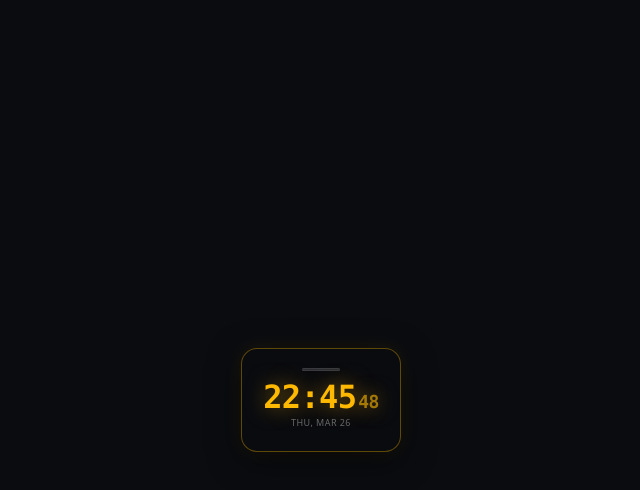
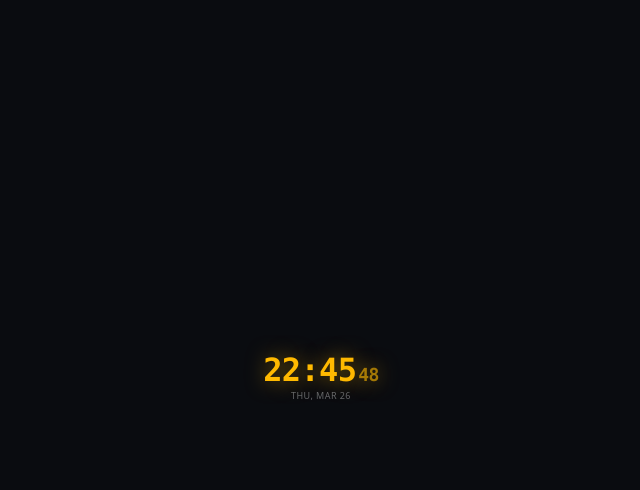
Before and after one commit to Virusilvester/PoHtimer, a React (Vite) app: page / in a window 1280 px wide. Both pictures are taken after a click on the button "Minimize to desktop overlay". Shown: the top 490 px of the page, without its empty margins (319-959 px from the left). Built offline with nearby package versions, Linux system fonts and the light colour scheme.

Commit message:
added multiple selectable digital + analog watch styles

```diff
--- a/src/components/DesktopOverlay.tsx
+++ b/src/components/DesktopOverlay.tsx
@@ -4,7 +4,7 @@ import { TauriCommands } from '../tauricommands';
 
 const DigitalOverlay: React.FC<{ size: number }> = ({ size }) => {
   const [now, setNow] = useState(new Date());
-  const { timers, setMinimized, setClockMode } = useStore();
+  const { timers, setMinimized, setClockMode, settings } = useStore();
   const [showMenu, setShowMenu] = useState(false);
 
   const handleDragStart = (e: React.MouseEvent) => {
@@ -21,27 +21,52 @@ const DigitalOverlay: React.FC<{ size: number }> = ({ size }) => {
 
   const activeTimer = timers.find(t => t.status === 'running');
   const scale = size / 160;
+  const style = settings.digitalWatchStyle;
+  const containerStyle =
+    style === 'minimal'
+      ? {
+          background: 'transparent',
+          border: 'none',
+          boxShadow: 'none',
+          padding: 6 * scale,
+        }
+      : style === 'panel'
+        ? {
+            background: 'rgba(14,18,26,0.9)',
+            border: '1px solid rgba(255,255,255,0.08)',
+            boxShadow: '0 10px 30px rgba(0,0,0,0.65)',
+            padding: 12 * scale,
+          }
+        : {
+            background: 'rgba(10,12,16,0.85)',
+            border: '1px solid var(--border-accent)',
+            boxShadow:
+              '0 8px 32px rgba(0,0,0,0.6), 0 0 20px var(--accent-shadow)',
+            padding: 14 * scale,
+          };
 
   return (
     <div
       data-tauri-drag-region
       style={{
         position: 'relative',
-        width: size, height: activeTimer ? size * 1.1 : size * 0.65,
-        background: 'rgba(10,12,16,0.85)',
-        backdropFilter: 'blur(12px)',
-        border: '1px solid var(--border-accent)',
+        width: size,
+        height: activeTimer ? size * 1.1 : size * 0.65,
+        background: containerStyle.background,
+        backdropFilter: style === 'minimal' ? 'none' : 'blur(12px)',
+        border: containerStyle.border,
         borderRadius: 16 * scale,
-        padding: 14 * scale,
+        padding: containerStyle.padding,
         cursor: 'grab',
         userSelect: 'none',
-        boxShadow: '0 8px 32px rgba(0,0,0,0.6), 0 0 20px var(--accent-shadow)',
+        boxShadow: containerStyle.boxShadow,
         transition: 'height 0.3s ease',
       }}
       onMouseDown={handleDragStart}
       onDoubleClick={() => setMinimized(false)}
       onContextMenu={e => { e.preventDefault(); setShowMenu(!showMenu); }}
     >
+      {style !== 'minimal' && (
         <div
           data-tauri-drag-region
           style={{
@@ -53,14 +78,17 @@ const DigitalOverlay: React.FC<{ size: number }> = ({ size }) => {
             cursor: 'grab',
           }}
         >
-        <div style={{
+          <div
+            style={{
               width: 38 * scale,
               height: 3 * scale,
               borderRadius: 999,
               background: 'rgba(240,242,245,0.14)',
               border: '1px solid rgba(255,255,255,0.08)',
-        }} />
+            }}
+          />
         </div>
+      )}
 
       {/* Time */}
       <div style={{
@@ -79,16 +107,20 @@ const DigitalOverlay: React.FC<{ size: number }> = ({ size }) => {
         </span>
       </div>
 
-      <div style={{
-        fontSize: 9 * scale, color: 'rgba(240,242,245,0.4)',
-        textAlign: 'center', marginTop: 3 * scale,
+      <div
+        style={{
+          fontSize: 9 * scale,
+          color: 'rgba(240,242,245,0.4)',
+          textAlign: 'center',
+          marginTop: 3 * scale,
           letterSpacing: '0.05em',
-      }}>
+        }}
+      >
         {now.toLocaleDateString('en-US', { weekday: 'short', month: 'short', day: 'numeric' }).toUpperCase()}
       </div>
 
       {/* Active timer countdown */}
-      {activeTimer && (
+      {activeTimer && style !== 'minimal' && (
         <div style={{
           marginTop: 8 * scale,
           padding: `${6 * scale}px ${8 * scale}px`,
@@ -155,7 +187,7 @@ const DigitalOverlay: React.FC<{ size: number }> = ({ size }) => {
 
 const AnalogOverlay: React.FC<{ size: number }> = ({ size }) => {
   const [now, setNow] = useState(new Date());
-  const { timers, setMinimized, setClockMode } = useStore();
+  const { timers, setMinimized, setClockMode, settings } = useStore();
   const [showMenu, setShowMenu] = useState(false);
 
   const handleDragStart = (e: React.MouseEvent) => {
@@ -198,6 +230,7 @@ const AnalogOverlay: React.FC<{ size: number }> = ({ size }) => {
   const timerStart = toXY(-90, timerR);
   const timerEnd = toXY(-90 + timerAngle, timerR);
   const largeArc = timerAngle > 180 ? 1 : 0;
+  const style = settings.analogWatchStyle;
 
   return (
     <div
@@ -239,8 +272,22 @@ const AnalogOverlay: React.FC<{ size: number }> = ({ size }) => {
 
       <svg width={size} height={size}>
         {/* Background */}
-        <circle cx={cx} cy={cx} r={r} fill="rgba(10,12,16,0.85)" />
-        <circle cx={cx} cy={cx} r={r} fill="none" stroke="var(--border-accent)" strokeWidth={1.5} />
+        <circle
+          cx={cx}
+          cy={cx}
+          r={r}
+          fill={style === 'minimal' ? 'rgba(10,12,16,0.35)' : 'rgba(10,12,16,0.85)'}
+        />
+        {style !== 'minimal' && (
+          <circle
+            cx={cx}
+            cy={cx}
+            r={r}
+            fill="none"
+            stroke={style === 'neon' ? 'var(--accent-strong)' : 'var(--border-accent)'}
+            strokeWidth={style === 'neon' ? 2.2 : 1.5}
+          />
+        )}
 
         {/* Backdrop blur effect via filter */}
         <defs>
@@ -251,7 +298,7 @@ const AnalogOverlay: React.FC<{ size: number }> = ({ size }) => {
         </defs>
 
         {/* Timer arc */}
-        {activeTimer && timerAngle > 0 && (
+        {activeTimer && timerAngle > 0 && style !== 'minimal' && (
           <path
             d={`M ${timerStart.x} ${timerStart.y} A ${timerR} ${timerR} 0 ${largeArc} 1 ${timerEnd.x} ${timerEnd.y}`}
             fill="none"
@@ -262,14 +309,25 @@ const AnalogOverlay: React.FC<{ size: number }> = ({ size }) => {
         )}
 
         {/* Hour markers */}
-        {Array.from({ length: 12 }, (_, i) => {
+        {style !== 'minimal' &&
+          Array.from({ length: 12 }, (_, i) => {
             const a = (i / 12) * 360 - 90;
             const inner = toXY(a, r - 8);
             const outer = toXY(a, r - 3);
             return (
-            <line key={i}
-              x1={inner.x} y1={inner.y} x2={outer.x} y2={outer.y}
-              stroke={i === 0 || i % 3 === 0 ? 'var(--accent-strong)' : 'rgba(255,255,255,0.15)'}
+              <line
+                key={i}
+                x1={inner.x}
+                y1={inner.y}
+                x2={outer.x}
+                y2={outer.y}
+                stroke={
+                  i === 0 || i % 3 === 0
+                    ? style === 'neon'
+                      ? 'var(--accent)'
+                      : 'var(--accent-strong)'
+                    : 'rgba(255,255,255,0.15)'
+                }
                 strokeWidth={i % 3 === 0 ? 1.5 : 0.5}
               />
             );
@@ -278,19 +336,21 @@ const AnalogOverlay: React.FC<{ size: number }> = ({ size }) => {
         {/* Hour hand */}
         <line
           x1={cx} y1={cx} x2={hPos.x} y2={hPos.y}
-          stroke="#f0f2f5" strokeWidth={3} strokeLinecap="round"
+          stroke="#f0f2f5" strokeWidth={style === 'neon' ? 3.5 : 3} strokeLinecap="round"
           filter="url(#glow)"
         />
         {/* Minute hand */}
         <line
           x1={cx} y1={cx} x2={mPos.x} y2={mPos.y}
-          stroke="var(--accent)" strokeWidth={2} strokeLinecap="round"
+          stroke="var(--accent)" strokeWidth={style === 'neon' ? 2.6 : 2} strokeLinecap="round"
           filter="url(#glow)"
         />
         {/* Second hand */}
         <line
           x1={cx} y1={cx} x2={sPos.x} y2={sPos.y}
-          stroke="#ff4d4d" strokeWidth={1} strokeLinecap="round"
+          stroke={style === 'neon' ? '#ff6b6b' : '#ff4d4d'}
+          strokeWidth={style === 'neon' ? 1.5 : 1}
+          strokeLinecap="round"
         />
         {/* Center dot */}
         <circle cx={cx} cy={cx} r={3} fill="var(--accent)" />
--- a/src/components/Settingsview.tsx
+++ b/src/components/Settingsview.tsx
@@ -191,6 +191,70 @@ export const SettingsView: React.FC = () => {
             format={(v) => `${v}px`}
           />
         </div>
+        <SettingRow
+          label="Digital watch style"
+          description="Choose a digital overlay theme"
+          control={
+            <div style={{ display: "flex", gap: 6, flexWrap: "wrap" }}>
+              {(["minimal", "glass", "panel"] as const).map((v) => (
+                <button
+                  key={v}
+                  onClick={() => updateSettings({ digitalWatchStyle: v })}
+                  style={{
+                    padding: "4px 12px",
+                    borderRadius: 6,
+                    fontSize: 11,
+                    cursor: "pointer",
+                    background:
+                      settings.digitalWatchStyle === v
+                        ? "var(--accent-dim)"
+                        : "var(--bg-overlay)",
+                    border: `1px solid ${settings.digitalWatchStyle === v ? "var(--border-accent)" : "var(--border)"}`,
+                    color:
+                      settings.digitalWatchStyle === v
+                        ? "var(--accent)"
+                        : "var(--text-muted)",
+                    textTransform: "capitalize",
+                  }}
+                >
+                  {v}
+                </button>
+              ))}
+            </div>
+          }
+        />
+        <SettingRow
+          label="Analog watch style"
+          description="Choose an analog overlay theme"
+          control={
+            <div style={{ display: "flex", gap: 6, flexWrap: "wrap" }}>
+              {(["classic", "neon", "minimal"] as const).map((v) => (
+                <button
+                  key={v}
+                  onClick={() => updateSettings({ analogWatchStyle: v })}
+                  style={{
+                    padding: "4px 12px",
+                    borderRadius: 6,
+                    fontSize: 11,
+                    cursor: "pointer",
+                    background:
+                      settings.analogWatchStyle === v
+                        ? "var(--accent-dim)"
+                        : "var(--bg-overlay)",
+                    border: `1px solid ${settings.analogWatchStyle === v ? "var(--border-accent)" : "var(--border)"}`,
+                    color:
+                      settings.analogWatchStyle === v
+                        ? "var(--accent)"
+                        : "var(--text-muted)",
+                    textTransform: "capitalize",
+                  }}
+                >
+                  {v}
+                </button>
+              ))}
+            </div>
+          }
+        />
       </Section>
 
       {/* Notifications */}
--- a/src/store.ts
+++ b/src/store.ts
@@ -62,6 +62,8 @@ export interface Settings {
   theme: 'dark' | 'midnight' | 'amber';
   accentColor: string;
   minimizeMode: 'digital' | 'analog';
+  digitalWatchStyle: 'minimal' | 'glass' | 'panel';
+  analogWatchStyle: 'classic' | 'neon' | 'minimal';
   clockSize: number;
   clockPosition: { x: number; y: number };
   notifyBeforeSeconds: number;
@@ -116,6 +118,8 @@ const defaultSettings: Settings = {
   theme: 'dark',
   accentColor: '#ffb900',
   minimizeMode: 'digital',
+  digitalWatchStyle: 'minimal',
+  analogWatchStyle: 'classic',
   clockSize: 160,
   clockPosition: { x: 20, y: 20 },
   notifyBeforeSeconds: 30,
```
Lines whose indentation alone changed are shown as unchanged.
